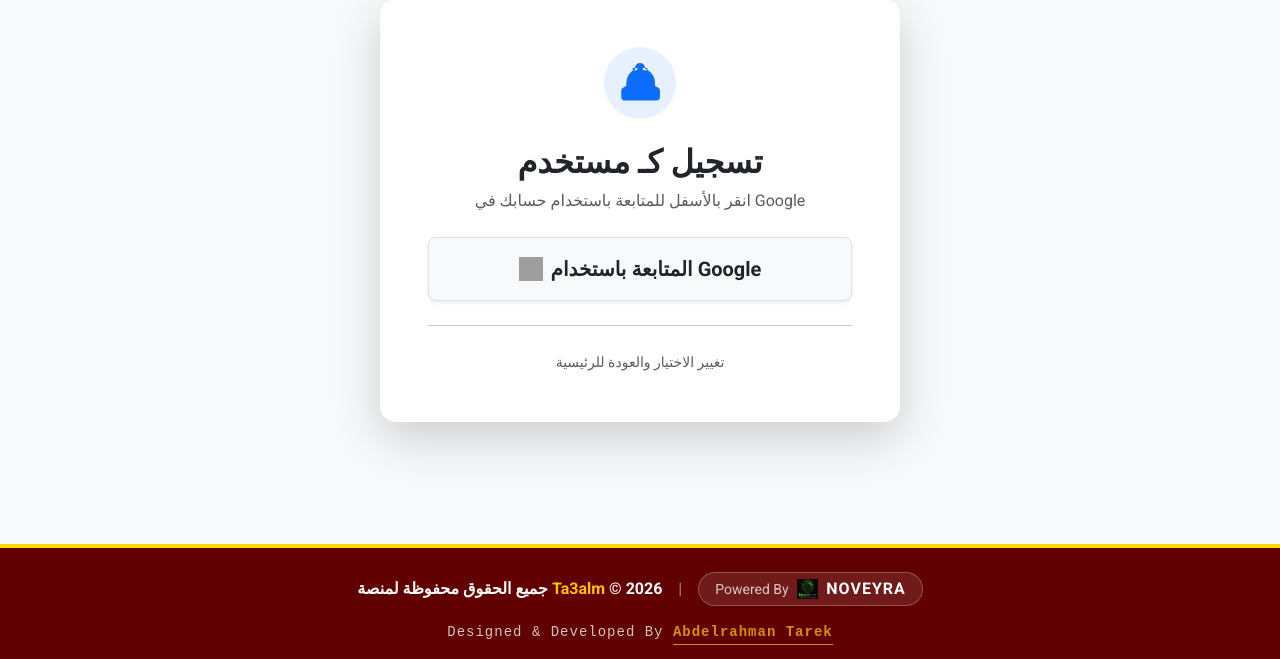
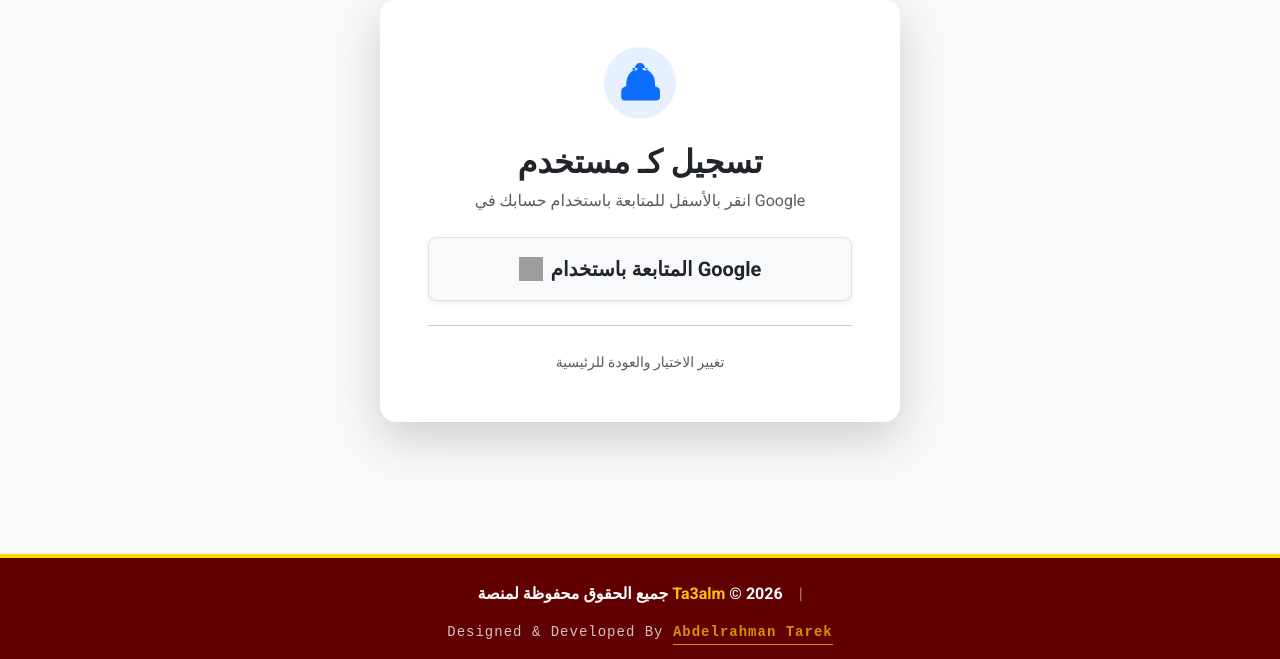
Before and after one commit to man9000442-hub/ta3alm, a Django app: page /signup/1/ in a window 1280 px wide. Shown: the part 141-800 px from the top of the page. Run offline with Django 5.2, Linux system fonts and the light colour scheme; data comes from the database, SQL or seed files in the repository; some libraries are stand-ins or nearby versions; grey boxes are pictures that could not be loaded.

Commit message:
Update base.html

```diff
--- a/templates/base.html
+++ b/templates/base.html
@@ -260,11 +260,11 @@
 
                         <!-- كبسولة الشركة (الرابط هنا) -->
                         <!-- تأكد من وضع رابط صفحتك بدلاً من # -->
-                        <a href="https://noveyra.vercel.app/" target="_blank" class="d-flex align-items-center bg-white bg-opacity-10 px-3 py-1 rounded-pill text-decoration-none hover-glow border border-light border-opacity-25">
+                        <!-- <a href="https://noveyra.vercel.app/" target="_blank" class="d-flex align-items-center bg-white bg-opacity-10 px-3 py-1 rounded-pill text-decoration-none hover-glow border border-light border-opacity-25">
                             <span class="small me-2 text-white opacity-75">Powered By</span>
                             <img src="{% static 'images/noveyra_logo.png' %}" alt="Noveyra" class="img-fluid me-2" style="max-height: 20px;">
                             <span class="fw-bold text-white" style="letter-spacing: 1px;">NOVEYRA</span>
-                        </a>
+                        </a> -->
                     </div>
                 </div>
             </div>
@@ -273,7 +273,7 @@
                 <div class="col-12">
                     <p class="small mb-0 opacity-75 code-font">
                         Designed & Developed By
-                        <a href="https://www.instagram.com/boda_tarek_7?igsh=MTZjMGp5cWk3d3B1ag==" target="_blank" class="text-warning fw-bold text-decoration-none border-bottom border-warning pb-1">
+                        <a href="https://www.instagram.com/theboda_?igsh=MTZjMGp5cWk3d3B1ag==" target="_blank" class="text-warning fw-bold text-decoration-none border-bottom border-warning pb-1">
                             Abdelrahman Tarek
                         </a>
                     </p>
```
